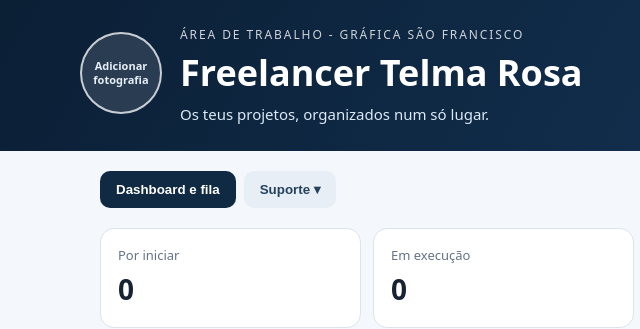
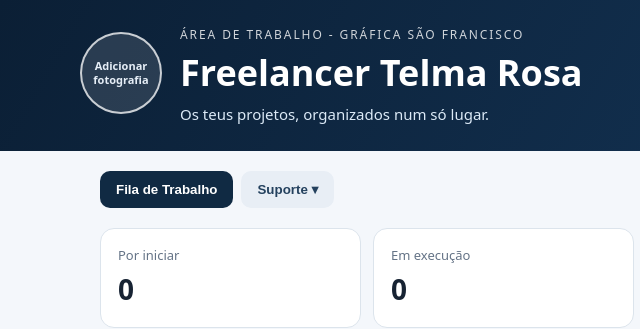
Before and after one commit to NewspringServices/dashboard, a plain HTML site: page freelancertelmarosa.html in a window 1280 px wide. Shown: the top 329 px of the page, 0-640 px from the left. Drawn offline with Linux system fonts and the light colour scheme.

Commit message:
Update freelancertelmarosa.html

```diff
--- a/freelancertelmarosa.html
+++ b/freelancertelmarosa.html
@@ -34,7 +34,7 @@ label{display:block;font-weight:650;font-size:13px;margin-bottom:6px}.field{marg
 <body>
 <header><div class="header-inner"><label class="profile-photo" id="profile-photo" for="profile-upload" tabindex="0" role="button" aria-label="Adicionar ou alterar fotografia de perfil"><img id="profile-image" alt="Fotografia de perfil"><span>Adicionar<br>fotografia</span></label><input id="profile-upload" type="file" accept="image/*"><div class="header-copy"><div class="eyebrow">Área de trabalho - Gráfica São Francisco</div><h1>Freelancer Telma Rosa</h1><p>Os teus projetos, organizados num só lugar.</p></div></div></header>
 <nav aria-label="Navegação principal">
-<button class="active" data-view="dashboard">Dashboard e fila</button>
+<button class="active" data-view="dashboard">Fila de Trabalho</button>
 <button id="support-toggle" type="button" aria-expanded="false" aria-controls="support-menu">Suporte ▾</button>
 <div id="support-menu" hidden aria-label="Opções de suporte">
 <button type="button" data-view="new">Submeter projeto</button>
```
